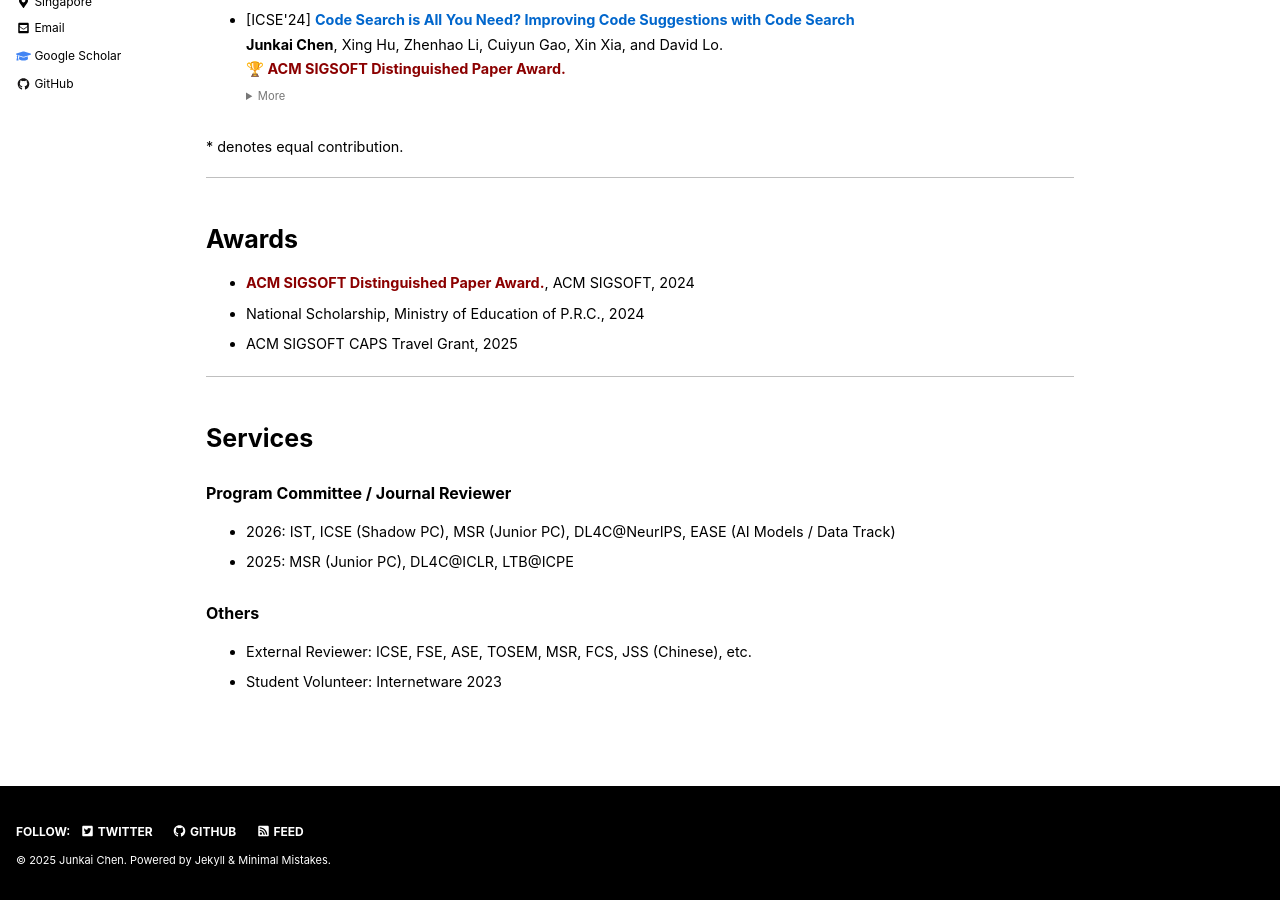
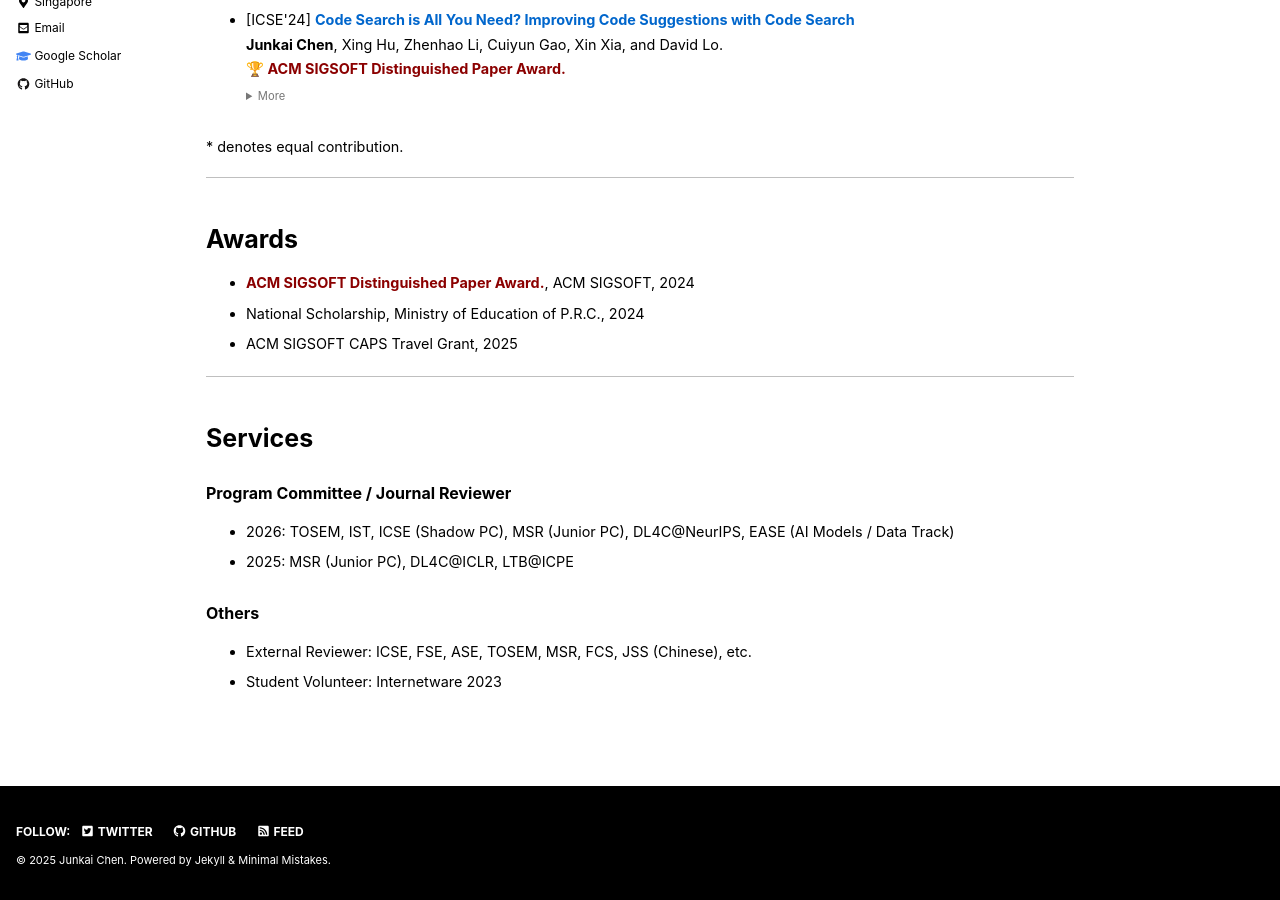
Before and after one commit to chen-junkai/chen-junkai.github.io, a Jekyll site: the page built from index.md, in a window 1280 px wide and 900 px high, scrolled down 1324 px. Built offline with Jekyll 4.4.1, drawn with Linux system fonts in a browser that asks for light colours; nearby versions of some CDN libraries.

Commit message:
Update conference and journal reviewer list for 2026

```diff
--- a/index.md
+++ b/index.md
@@ -104,7 +104,7 @@ So many exciting and interesting \\(≧▽≦)/ things are happening in the era
 
 # Services
 ### Program Committee / Journal Reviewer
-- 2026: IST, ICSE (Shadow PC), MSR (Junior PC), DL4C@NeurIPS, EASE (AI Models / Data Track)
+- 2026: TOSEM, IST, ICSE (Shadow PC), MSR (Junior PC), DL4C@NeurIPS, EASE (AI Models / Data Track)
 - 2025: MSR (Junior PC), DL4C@ICLR, LTB@ICPE
 
 ### Others
```
